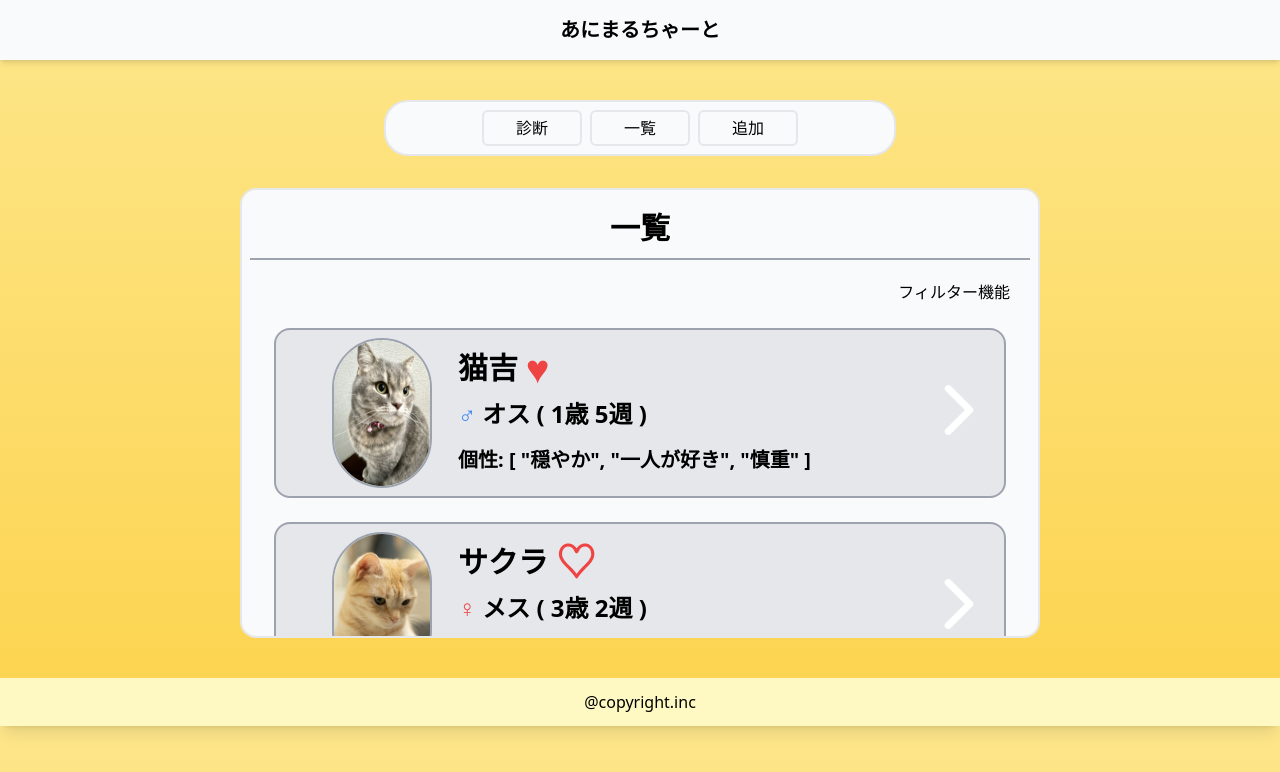
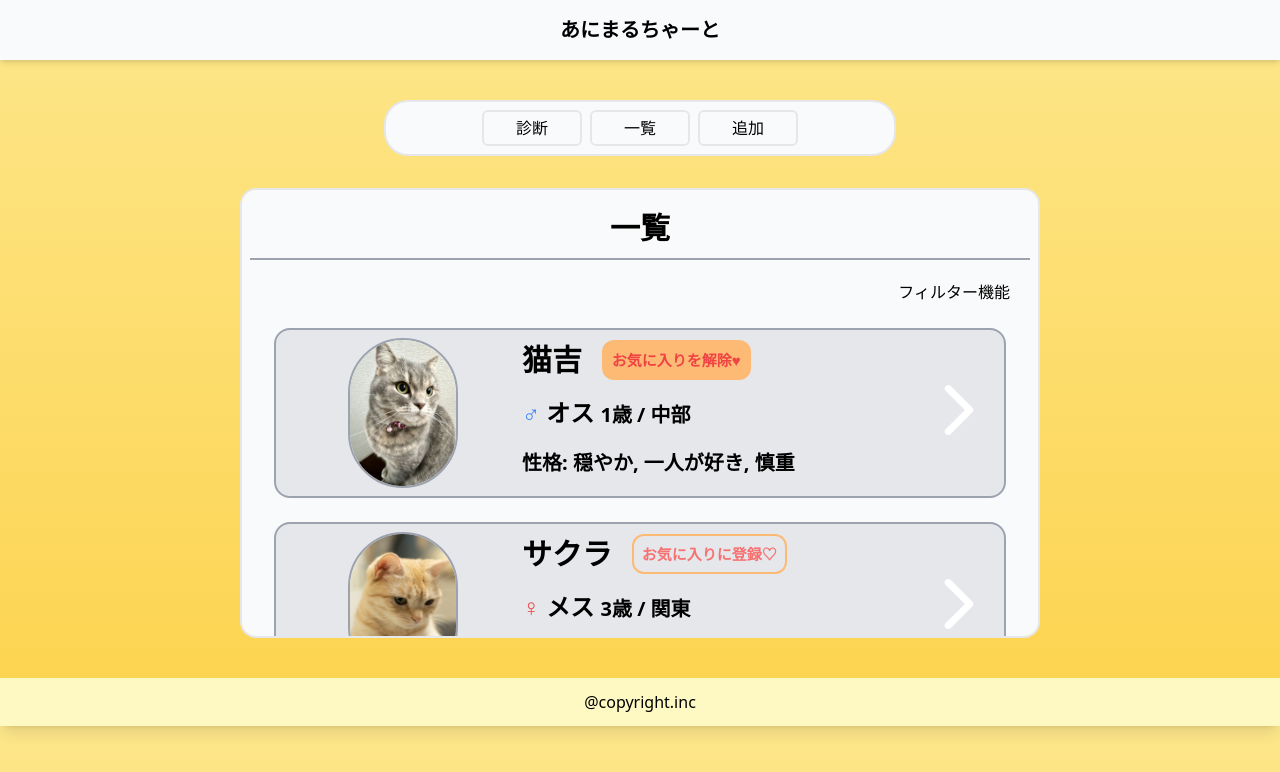
Before and after one commit to igarashi20176/animal-matching, a Vue app: page /list in a window 1280 px wide. Shown: the top 772 px of the page. Built offline with nearby package versions, Linux system fonts and the light colour scheme.

Commit message:
change css

```diff
--- a/src/parts/AnimalListItem.vue
+++ b/src/parts/AnimalListItem.vue
@@ -1,31 +1,24 @@
 <template>
   <a class="block cursor-pointer" @click.prevent="showDetailItem(list.id)">
     <div class="relative m-6 p-2 border-2 rounded-2xl border-gray-400 bg-gray-200 hover:shadow-[0_0_8px_3px_rgba(0,0,0,0.3)] transition hover:translate-y-[-2px]">
+      <figure class="flex">
         <img
-        class="w-[100px] h-[150px] border-2 border-gray-400 rounded-[9999px] ml-12"
+          class="w-[110px] h-[150px] mx-16 border-2 border-gray-400 rounded-[9999px]"
           :src="`/src/assets/images/${list.img}.jpg`" :alt="list.img">
-      <div class="absolute top-4 left-1/4">
-        <p class="text-3xl font-bold mb-3">
+        <div>
+          <p class="my-1 text-3xl font-bold">
             {{ list.name }}
-          <button v-if="list.isFav"
-            @click.stop="clickFav(list.id)"
-            class="text-[40px] text-red-500 translate-y-1">
-            &hearts;
-          </button>
-          <button v-else
-            @click.stop="clickFav(list.id)"
-            class="text-[40px] text-red-500 translate-y-1">
-            &#9825;
-          </button>
+          <TheFavBtn @click.stop="clickFav(list.id)" :isShow="list.isFav" />
           </p>
-        <p class="text-2xl font-bold mb-4">
+          <p class="my-3 text-2xl font-bold">
             <span class="text-blue-500"
               v-if="list.gender === 'オス'">♂</span> <span class="text-red-500" v-else>♀
               </span>
-          {{ list.gender }} ( {{ list.age }}歳 <span v-if="list.week">{{ list.week }}週</span> )
+            {{ list.gender }} <span class="text-xl">{{ list.age }}歳 / {{ list.place }}</span>
           </p>
-        <p class="text-xl font-bold">個性: {{ list.chara }}</p>
+          <p class="mt-5 text-xl font-bold">性格: {{ list.chara.join(", ") }}</p>
         </div>
+      </figure>
       <img src="../assets/images/arrow.png" alt="arrow" class="absolute top-1/3 right-5 w-[50px] h-auto rotate-90">
     </div>
   </a>
@@ -35,6 +28,7 @@
   import { defineProps } from "vue";
   import store from "../store/store";
   import { useRouter } from "vue-router";
+  import TheFavBtn from "./TheFavBtn.vue";
 
   const router = useRouter()
   defineProps({
--- a/src/parts/ChartListItem.vue
+++ b/src/parts/ChartListItem.vue
@@ -2,12 +2,12 @@
 	<h3 class="text-center text-xl mb-7">Q.{{ chart.title }}</h3>
   <div class="flex pt-5 p-4 rounded-2xl border-2 border-gray-300 hover:shadow-[0_0_8px_3px_rgba(0,0,0,0.2)] transition">
     <button
-      class="mr-4 p-5 rounded-xl bg-pink-200 hover:bg-pink-300 active:bg-pink-400 focus:outline-none focus:ring focus:ring-pink-300 basis-1/2"
+      class="mr-4 p-5 rounded-xl bg-pink-200 hover:bg-pink-300 active:bg-pink-400 basis-1/2"
       @click="emit('sendAnswer', 'A')">
       A.{{ chart.question_A }}
     </button>
     <button
-      class="p-3 rounded-xl bg-sky-200 hover:bg-sky-300 active:bg-sky-400 focus:outline-none focus:ring focus:ring-sky-300 basis-1/2"
+      class="p-3 rounded-xl bg-sky-200 hover:bg-sky-300 active:bg-sky-400 basis-1/2"
       @click="emit('sendAnswer', 'B')">
       B.{{ chart.question_B }}
     </button>
--- /dev/null
+++ b/src/parts/TheFavBtn.vue
@@ -0,0 +1,18 @@
+<template>
+<button v-if="isShow"
+    class="ml-3 px-2 text-[15px] text-red-500 border-2 border-[#fdba74] rounded-xl translate-y-[-5px] bg-[#fdba74] hover:shadow-[0_0_8px_3px_rgba(0,0,0,0.2)] transition">
+    お気に入りを解除&hearts;
+  </button>
+  <button v-else
+    class="ml-3 px-2 text-[15px] text-red-400 border-2 border-[#fdba74] rounded-xl translate-y-[-5px]  hover:shadow-[0_0_8px_3px_rgba(0,0,0,0.2)] transition">
+    お気に入りに登録&#9825;
+  </button>
+</template>
+
+<script setup>
+  import { defineProps } from "vue";
+
+  defineProps({
+    isShow: { type: Boolean, required: true }
+  })
+</script>
--- a/src/parts/TheRoutingBtnCol3.vue
+++ b/src/parts/TheRoutingBtnCol3.vue
@@ -1,17 +1,17 @@
 <template>
    <div class="w-2/5 min-w-[500px] m-auto box-border mt-10 mb-8 p-2 border-2 rounded-3xl flex justify-center text-center bg-[#f9fafb]">
     <router-link :to="btnA.path">
-      <button class="w-[100px] border-2 rounded-md p-1 mx-1 hover:bg-pink-200 active:bg-pink-300 cursor-pointer" >
+      <button class="w-[100px] border-2 rounded-md p-1 mx-1 hover:bg-pink-200 active:bg-pink-300  focus:bg-pink-200 focus:shadow-[0_0_5px_2px_rgba(0,0,0,0.2)]" >
         {{ btnA.tag }}
       </button>
     </router-link>
     <router-link :to="btnB.path">
-      <button class="w-[100px] border-2 rounded-md p-1 mx-1 hover:bg-pink-200 active:bg-pink-300 cursor-pointer">
+      <button class="w-[100px] border-2 rounded-md p-1 mx-1 hover:bg-pink-200 active:bg-pink-300  focus:bg-pink-200 focus:shadow-[0_0_8px_3px_rgba(0,0,0,0.2)]">
         {{ btnB.tag }}
       </button>
     </router-link>
     <router-link :to="btnC.path">
-      <button class="w-[100px] border-2 rounded-md p-1 mx-1 hover:bg-pink-200 active:bg-pink-300 cursor-pointer">
+      <button class="w-[100px] border-2 rounded-md p-1 mx-1 hover:bg-pink-200 active:bg-pink-300  focus:bg-pink-200 focus:shadow-[0_0_8px_3px_rgba(0,0,0,0.2)]">
         {{ btnC.tag }}
       </button>
     </router-link>
--- a/src/store/store.js
+++ b/src/store/store.js
@@ -10,7 +10,7 @@ const state = {
             name: '猫吉',
             gender: 'オス',
             age: 1,
-            week: 5,
+            place: '中部',
             chara: ['穏やか', '一人が好き', '慎重'],
             isFav: true,
             img: 'scottish',
@@ -23,7 +23,7 @@ const state = {
             name: 'サクラ',
             gender: "メス",
             age: 3,
-            week: 2,
+            place: '関東',
             chara: ['活発', '好奇心旺盛', '甘えん坊'],
             isFav: false,
             img: 'munchkin',
@@ -36,7 +36,7 @@ const state = {
             name: 'コリー',
             gender: "オス",
             age: 3,
-            week: 2,
+            place: '近畿',
             chara: ['活発', '好奇心旺盛', '甘えん坊'],
             isFav: true,
             img: 'inu',
@@ -49,7 +49,7 @@ const state = {
             name: 'タマ',
             gender: "メス",
             age: 3,
-            week: 2,
+            place: '九州',
             chara: ['活発', '好奇心旺盛', '甘えん坊'],
             isFav: false,
             img: 'shiba',
--- a/src/templates/AnimalListAdd.vue
+++ b/src/templates/AnimalListAdd.vue
@@ -1,5 +1,5 @@
 <template>
-  <div class="w-[80%] border-2 border-solid m-auto bg-gray-200 py-3">
+  <div class="w-[80%] border-2 border-solid m-auto bg-gray-200 py-3 rounded-xl">
     <div class="text-center mb-7">
       <label for="namelabel" class="block mb-2">名前</label>
       <input class="p-2 rounded-md w-[50%] h-10" type="text" v-model="name" id="namelabel" placeholder="例）タマ">
```
Lines whose indentation alone changed are shown as unchanged.
